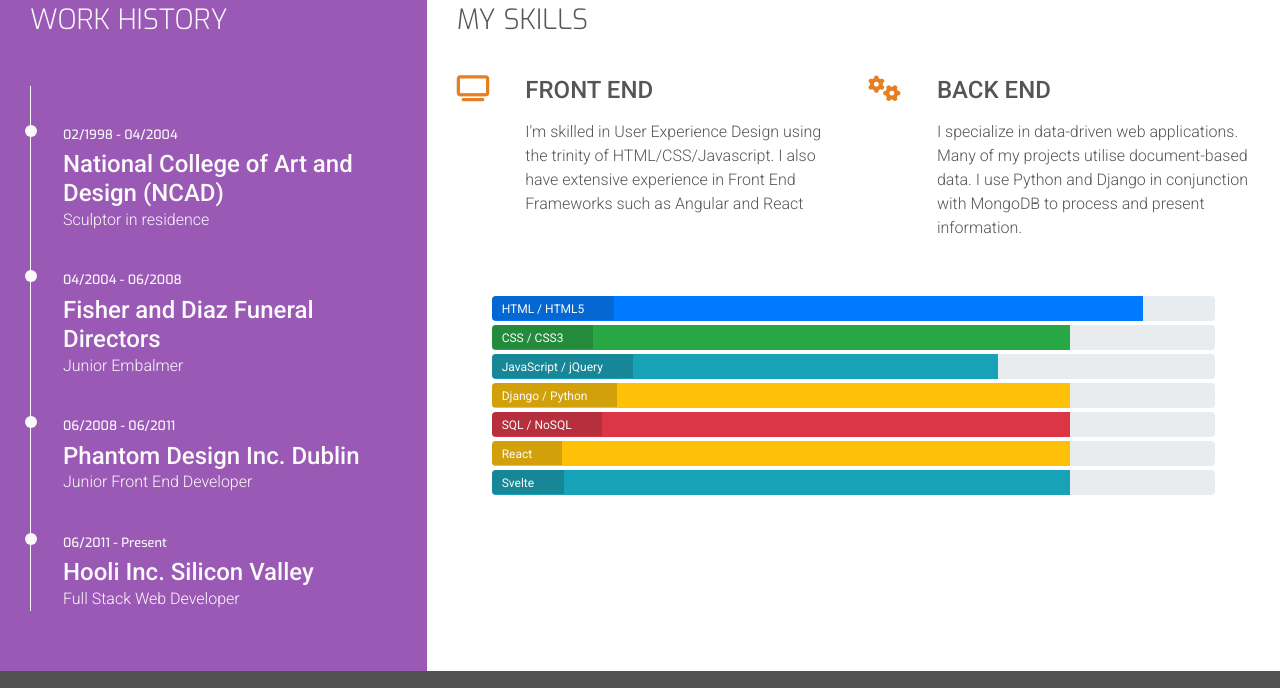
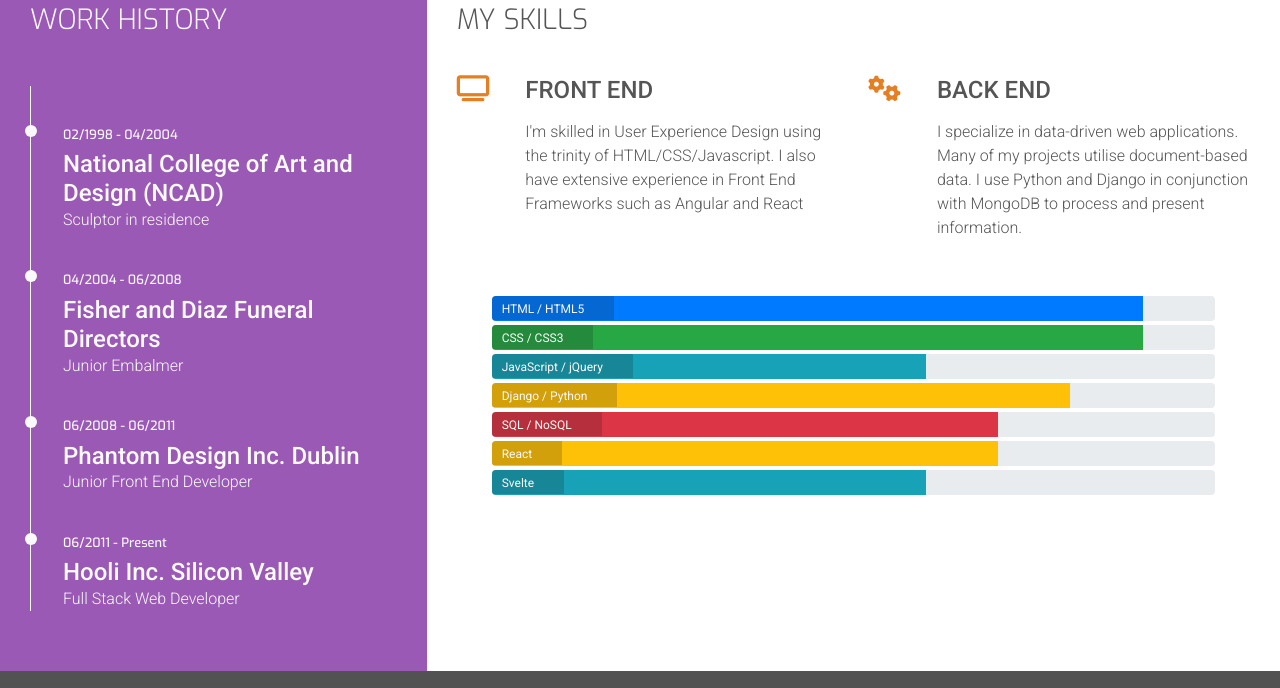
Before and after one commit to Krnsand/My-Resume, a plain HTML site: page resume.html in a window 1280 px wide. Shown: the part 391-1079 px from the top of the page. Drawn offline with nearby package versions, Linux system fonts and the light colour scheme.

Commit message:
Fix width on progress bars

```diff
--- a/resume.html
+++ b/resume.html
@@ -127,43 +127,43 @@
                             <span class="progress-type">HTML / HTML5</span>
                         </div>
                         <div class="progress">
-                            <div class="progress-bar bg-success" role="progressbar" aria-valuenow="80" aria-valuemin="0"
-                                aria-valuemax="100" style="width:80%;">
-                                <span class="sr-only">100% complete</span>
+                            <div class="progress-bar bg-success" role="progressbar" aria-valuenow="90" aria-valuemin="0"
+                                aria-valuemax="100" style="width:90%;">
+                                <span class="sr-only">90% complete</span>
                             </div>
                             <span class="progress-type">CSS / CSS3</span>
                         </div>
                         <div class="progress">
-                            <div class="progress-bar bg-info" role="progressbar" aria-valuenow="70" aria-valuemin="0"
-                                aria-valuemax="100" style="width:70%;">
+                            <div class="progress-bar bg-info" role="progressbar" aria-valuenow="60" aria-valuemin="0"
+                                aria-valuemax="100" style="width:60%;">
                                 <span class="sr-only">60% complete</span>
                             </div>
                             <span class="progress-type">JavaScript / jQuery</span>
                         </div>
                         <div class="progress">
-                            <div class="progress-bar bg-warning" role="progressbar" aria-valuenow="80" aria-valuemin="0"
+                            <div class="progress-bar bg-warning" role="progressbar" aria-valuenow="70" aria-valuemin="0"
                                 aria-valuemax="100" style="width:80%;">
                                 <span class="sr-only">70% complete</span>
                             </div>
                             <span class="progress-type">Django / Python</span>
                         </div>
                         <div class="progress">
-                            <div class="progress-bar bg-danger" role="progressbar" aria-valuenow="80" aria-valuemin="0"
-                                aria-valuemax="100" style="width:80%;">
+                            <div class="progress-bar bg-danger" role="progressbar" aria-valuenow="70" aria-valuemin="0"
+                                aria-valuemax="100" style="width:70%;">
                                 <span class="sr-only">70% complete</span>
                             </div>
                             <span class="progress-type">SQL / NoSQL</span>
                         </div>
                         <div class="progress">
-                            <div class="progress-bar bg-warning" role="progressbar" aria-valuenow="80" aria-valuemin="0"
-                                aria-valuemax="100" style="width:80%;">
+                            <div class="progress-bar bg-warning" role="progressbar" aria-valuenow="70" aria-valuemin="0"
+                                aria-valuemax="100" style="width:70%;">
                                 <span class="sr-only">70% complete</span>
                             </div>
                             <span class="progress-type">React</span>
                         </div>
                         <div class="progress">
-                            <div class="progress-bar bg-info" role="progressbar" aria-valuenow="80" aria-valuemin="0"
-                                aria-valuemax="100" style="width:80%;">
+                            <div class="progress-bar bg-info" role="progressbar" aria-valuenow="60" aria-valuemin="0"
+                                aria-valuemax="100" style="width:60%;">
                                 <span class="sr-only">60% complete</span>
                             </div>
                             <span class="progress-type">Svelte</span>
```
